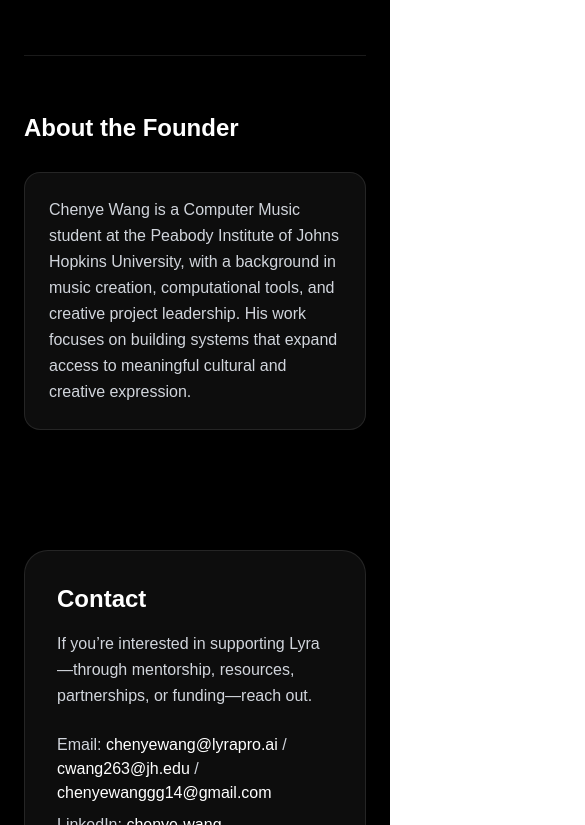
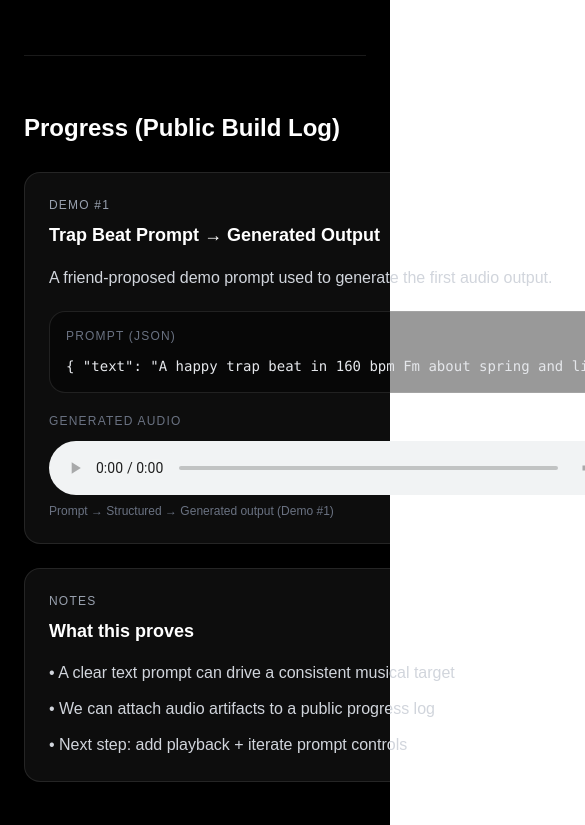
Before and after one commit to chenyehimself/lyra_web, a Next.js app in the folder web/: page / in a window 390 px wide. Shown: the part 6219-7044 px from the top of the page, 585 px wide, since content can reach past the window. Built offline with nearby package versions, Linux system fonts and the light colour scheme.

Commit message:
Add Demo #1 playback and update Progress section

```diff
--- a/web/src/app/page.tsx
+++ b/web/src/app/page.tsx
@@ -105,6 +105,9 @@ export default function Home() {
             </a>
             <a className="hover:text-white transition" href="#contact">
               Contact
+            </a>
+            <a className="hover:text-white transition" href="#progress">
+              Progress
             </a>
           </nav>
 
@@ -375,6 +378,61 @@ export default function Home() {
           </div>
         </Section>
 
+        {/* Progress */}
+        <Section id="progress" title="Progress (Public Build Log)">
+        <div className="grid gap-6 md:grid-cols-2">
+          <Card>
+            <div className="text-xs uppercase tracking-widest text-gray-400">
+              Demo #1
+            </div>
+            <div className="mt-2 text-lg font-semibold">
+              Trap Beat Prompt → Generated Output
+            </div>
+
+            <p className="mt-4 text-gray-300 leading-relaxed">
+              A friend-proposed demo prompt used to generate the first audio output.
+            </p>
+
+            <div className="mt-5 rounded-2xl border border-white/10 bg-black/40 p-4">
+              <div className="text-xs uppercase tracking-widest text-gray-500">
+                Prompt (JSON)
+              </div>
+              <pre className="mt-3 overflow-x-auto text-sm text-gray-200">
+            {`{ "text": "A happy trap beat in 160 bpm Fm about spring and life" }`}
+              </pre>
+            </div>
+
+            <div className="mt-5">
+            <div className="text-xs uppercase tracking-widest text-gray-500">
+              Generated Audio
+            </div>
+
+            <audio controls className="mt-3 w-full rounded-xl">
+              <source src="/demos/demo-001.wav" type="audio/wav" />
+              Your browser does not support the audio element.
+            </audio>
+
+            <div className="mt-2 text-xs text-gray-500">
+              Prompt → Structured → Generated output (Demo #1)
+            </div>
+          </div>
+           </Card>
+
+          <Card>
+            <div className="text-xs uppercase tracking-widest text-gray-400">
+              Notes
+            </div>
+            <div className="mt-2 text-lg font-semibold">What this proves</div>
+            <ul className="mt-4 space-y-3 text-gray-300">
+              <li>• A clear text prompt can drive a consistent musical target</li>
+              <li>• We can attach audio artifacts to a public progress log</li>
+              <li>• Next step: add playback + iterate prompt controls</li>
+            </ul>
+          </Card>
+        </div>
+        </Section>
+
+
         {/* Founder */}
         <Section title="About the Founder">
           <Card>
```
Also changed, not shown: web/src/app/favicon.svg (deleted), 1 other file (tests, documents, lock files or other folders).
